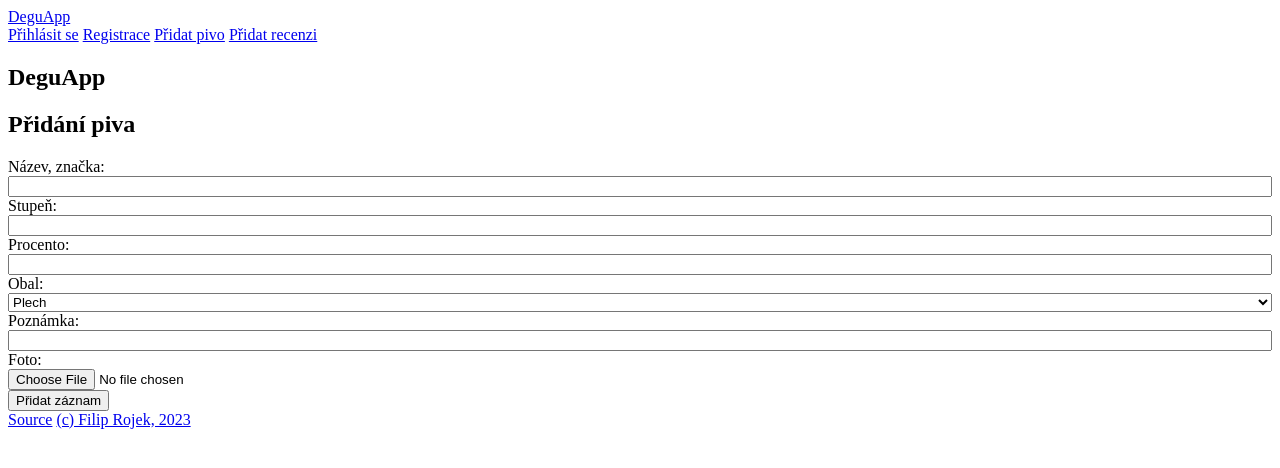
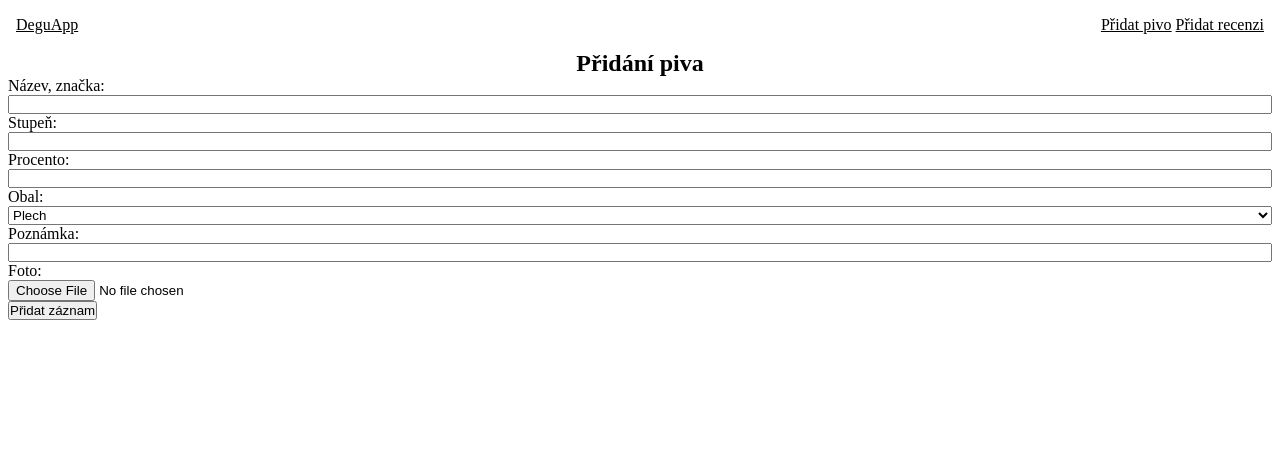
Before and after one commit to filiprojek/deguapp, a PHP site: page /add_beer in a window 1280 px wide. Shown: the top 468 px of the page. Run offline with PHP 8.4, Linux system fonts and the light colour scheme.

Commit message:
some design improvments

```diff
--- /dev/null
+++ b/frontend/css/_general.css
@@ -0,0 +1,28 @@
+*{
+	padding: 0;
+	margin: 0;
+	box-sizing: border-box;
+}
+
+body {
+	font-family: OpenSans;
+	padding: 0 0.5rem;
+}
+
+.flex {
+	display: flex;
+}
+
+.f-row {
+	display: flex;
+	flex-direction: row;
+}
+
+.f-col {
+	display: flex;
+	flex-direction: column;
+}
+
+footer {
+	display: none;
+}
--- a/frontend/css/home.css
+++ b/frontend/css/home.css
@@ -0,0 +1,3 @@
+.main-wrapper h1 {
+	text-align: center;
+}
--- /dev/null
+++ b/frontend/css/nav.css
@@ -0,0 +1,8 @@
+.nav-wrapper {
+	justify-content: space-between;
+	padding: 1rem 0.5rem;
+}
+
+a {
+	color: black;
+}
--- a/frontend/index.php
+++ b/frontend/index.php
@@ -11,7 +11,9 @@
 
 	// Date Time Zone
 	date_default_timezone_set('Europe/Prague');
-	$API_URL = "http://localhost:6060"
+	$API_URL = "http://localhost:6060";
+
+	$LOGGEDIN = !false;
 ?>
 
 <!DOCTYPE html>
@@ -20,22 +22,34 @@
 		<title>DeguApp</title>
 		<meta charset="UTF-8">
 		<meta name="viewport" content="width=device-width, initial-scale=1">
-		<link href="home.css" rel="stylesheet">
+		<link href="/css/_general.css" rel="stylesheet">
+		<link href="/css/_variables.css" rel="stylesheet">
+		<link href="/css/nav.css" rel="stylesheet">
+		<link href="/css/home.css" rel="stylesheet">
+		<link rel="preconnect" href="https://fonts.gstatic.com" crossorigin>
+		<link href="https://fonts.googleapis.com/css2?family=Open+Sans:ital,wght@0,400;0,500;0,700;1,400;1,500;1,700&display=swap" rel="stylesheet">
 	</head>
 	<body>
-		<header>
-			<div class="flex-left">
+		<header class="f-row nav-wrapper">
+			<div class="">
 				<a href="/">DeguApp</a>
 			</div>
-			<div class="flex-left">
+			<div class="">
+			<?php
+			if(!$LOGGEDIN) {
+			?>
 				<a href="/login">Přihlásit se</a>
 				<a href="/signup">Registrace</a>
+			<?php
+			} else{
+			?>
 				<a href="/add_beer">Přidat pivo</a>
 				<a href="/add_review">Přidat recenzi</a>
+			<?php } ?>
 			</div>
 		</header>
 		<section class="main-wrapper">
-			<h1>DeguApp</h1>
+			<!-- routing shits -->
 			<?php
 				$R = new Router();
 				$R->route('GET', '/', 'home');
--- a/frontend/pages/home/home.php
+++ b/frontend/pages/home/home.php
@@ -0,0 +1,4 @@
+<h1>DeguApp</h1>
+<center>
+	<img src="/img/tabornici_logo.png" alt="tabornici logo" width="60%">
+</center>
```
Also changed, not shown: frontend/pages/login/login.php (added, +50 -0 lines), frontend/css/_variables.css (added), frontend/img/tabornici_logo.png (added).
